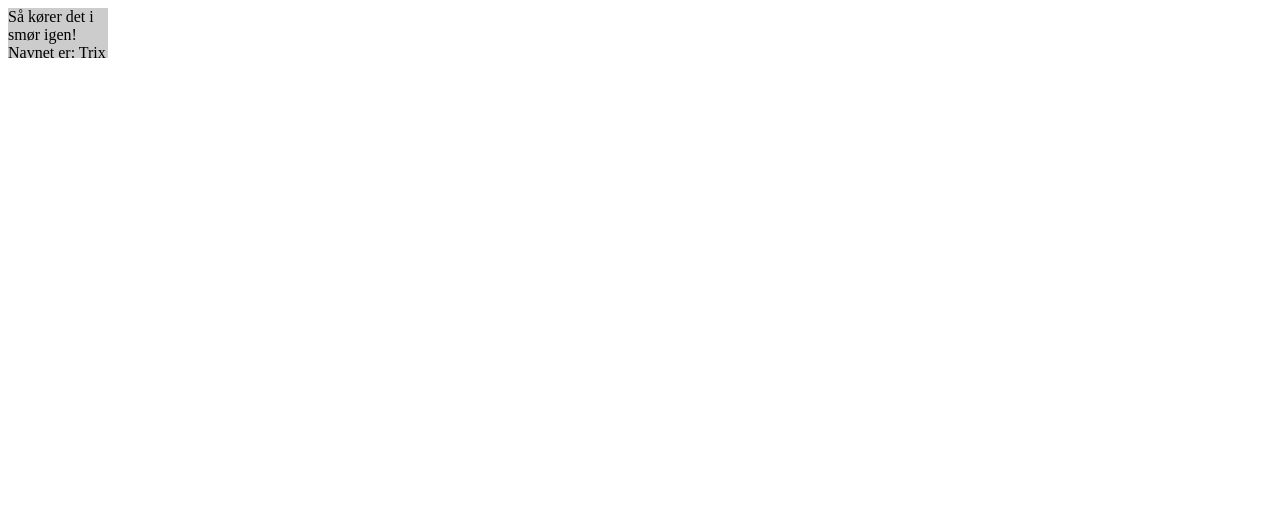
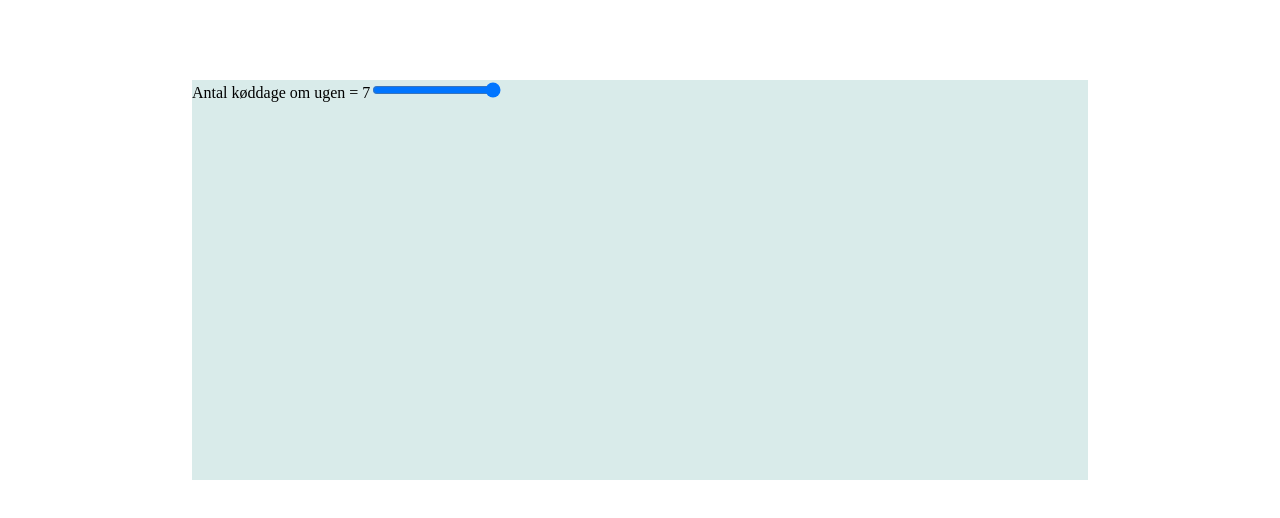
Before and after one commit to thomasrix/co2-dilemma, a website built with webpack: page src/index.html in a window 1280 px wide. Built offline with nearby package versions, Linux system fonts and the light colour scheme.

Commit message:
Building basic structure

```diff
--- a/src/index.html
+++ b/src/index.html
@@ -9,7 +9,7 @@
 
 </head>
 <body>
-    <div id="starter"></div>
+    <div id="dilemma-game"></div>
 
 </body>
 </html>
--- /dev/null
+++ b/src/scripts/components/CO2/beef-slider.js
@@ -0,0 +1,18 @@
+'use strict'
+
+import DilemmaSlider from './dilemma-slider';
+
+export default class BeefSlider extends DilemmaSlider{
+    constructor(config){
+        super(config);
+
+    }
+    init(){
+        super.init();
+        console.log('init beef slider:', this.config.label)
+        this.label.innerHTML = this.draw();
+    }
+    draw(){
+        return `Antal køddage om ugen = ${this.slider.value}`
+    }
+}
--- /dev/null
+++ b/src/scripts/components/CO2/co2-dilemma.js
@@ -0,0 +1,21 @@
+'use strict'
+
+import BeefSlider from './beef-slider';
+
+export default class CO2Dilemma{
+    constructor(container){
+        this.container = container;
+        this.init()
+    }
+    init(){
+        const beef = new BeefSlider({
+            min:0,
+            max:7,
+            start:7,
+            step:1,
+            label:'Køddage om ugen',
+            container:this.container
+        });
+
+    }
+}
--- /dev/null
+++ b/src/scripts/components/CO2/dilemma-slider.js
@@ -0,0 +1,31 @@
+'use strict'
+import {create, select, setAttributes} from '../../utils/trix-utils';
+
+export default class DilemmaSlider{
+    constructor(config){
+        this.config = config;
+
+        this.init();
+    }
+    init(){
+        console.log('init dilemma slider');
+        this.label = create('label', this.config.container, 'input-label');
+
+        this.slider = create('input', this.config.container, 'input-range');
+        setAttributes(this.slider, {
+            type: 'range',
+            min:this.config.min,
+            max:this.config.max,
+            value:this.config.start
+
+        })
+        this.slider.addEventListener('input', ()=>{
+            console.log('slider change');
+            this.label.innerHTML = this.draw();
+        });
+
+    }
+    draw(){
+
+    }
+}
--- a/src/scripts/main.js
+++ b/src/scripts/main.js
@@ -1,16 +1,17 @@
 require('../styles/styles.scss');
 
 
-import Example from './components/example/example-component';
-
+// import Example from './components/example/example-component';
+import CO2Dilemma from './components/CO2/co2-dilemma';
+import {select} from './utils/trix-utils';
 
 
 
 
 function init() {
 
-
-    const ex = new Example();
+    const container = select('#dilemma-game');
+    const game = new CO2Dilemma(container);
 
 
 }
--- a/src/scripts/utils/trix-utils.js
+++ b/src/scripts/utils/trix-utils.js
@@ -23,6 +23,12 @@ function selectAll (s, e = document){
     // Shortcut to select dom elements
     return e.querySelectorAll(s);
 }
+function setAttributes(el, attrs) {
+    for(var key in attrs) {
+        el.setAttribute(key, attrs[key]);
+    }
+}
+
 function linearInterpolate(norm, min, max){
     return (max - min) * norm + min;
 }
@@ -71,10 +77,10 @@ function isIE(){
 }
 
 function addThousandsSeperators(x) {
-        var parts = x.toString().split(",");
-        parts[0] = parts[0].replace(/\B(?=(\d{3})+(?!\d))/g, ".");
-        return parts.join(",");
-    }
+    var parts = x.toString().split(",");
+    parts[0] = parts[0].replace(/\B(?=(\d{3})+(?!\d))/g, ".");
+    return parts.join(",");
+}
 function easeInOutSine(t, b, c, d){
     // t: current time, b: begInnIng value, c: change In value, d: duration
     return -c/2 * (Math.cos(Math.PI*t/d) - 1) + b;
@@ -94,4 +100,4 @@ function easeOutSine(t, b, c, d){
 }
 
 
-export { create, select, selectAll, linearInterpolate, normalize, clamp, fetchFile, isTouchSupported, prepath, isIE, addThousandsSeperators, easeInOutSine, easeOutIn, easeInSine, easeOutSine}
+export { create, select, selectAll, setAttributes, linearInterpolate, normalize, clamp, fetchFile, isTouchSupported, prepath, isIE, addThousandsSeperators, easeInOutSine, easeOutIn, easeInSine, easeOutSine}
--- a/src/styles/styles.scss
+++ b/src/styles/styles.scss
@@ -1,5 +1,6 @@
-  #starter{
-	width:100px;
-	height:50px;
-	background: #CCCCCC;
+  #dilemma-game{
+	width:70vw;
+	height:50vh;
+	background: rgb(217, 235, 234);
+	margin:10vh auto;
 }
```
